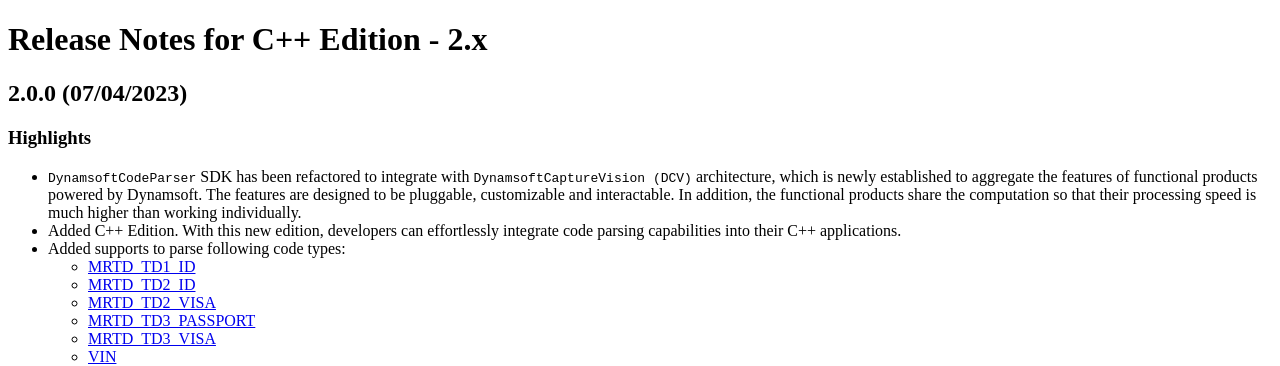
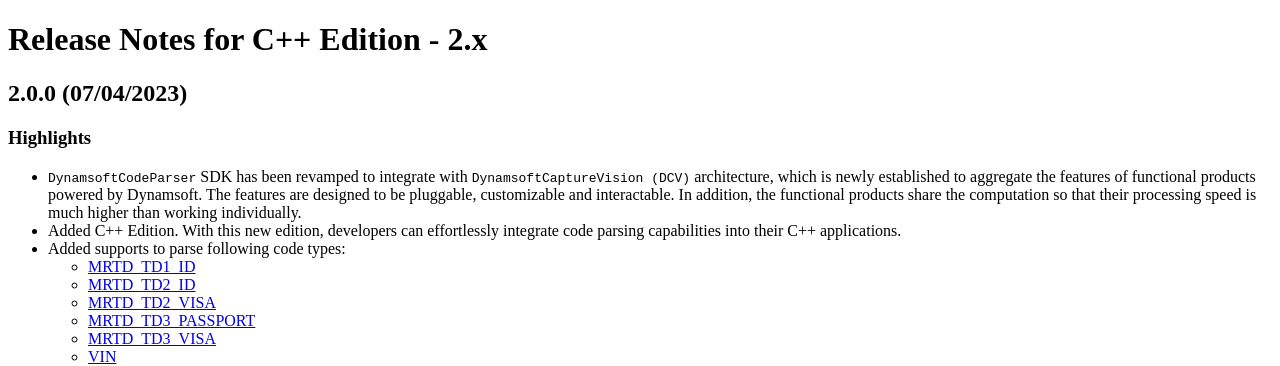
Before and after one commit to dynamsoft-docs/code-parser-docs-server, a Jekyll site: the page built from programming/cplusplus/release-notes/cpp-2.md, in a window 1280 px wide. Shown: the part 583-949 px from the top of the page. Built offline with Jekyll 4.4.1, drawn with Linux system fonts in a browser that asks for light colours.

Commit message:
Update product-highlight-2.0.0.md

```diff
--- a/_includes/release-notes/product-highlight-2.0.0.md
+++ b/_includes/release-notes/product-highlight-2.0.0.md
@@ -1,5 +1,5 @@
 
-* `DynamsoftCodeParser` SDK has been refactored to integrate with `DynamsoftCaptureVision (DCV)` architecture, which is newly established to aggregate the features of functional products powered by Dynamsoft. The features are designed to be pluggable, customizable and interactable. In addition, the functional products share the computation so that their processing speed is much higher than working individually.
+* `DynamsoftCodeParser` SDK has been revamped to integrate with `DynamsoftCaptureVision (DCV)` architecture, which is newly established to aggregate the features of functional products powered by Dynamsoft. The features are designed to be pluggable, customizable and interactable. In addition, the functional products share the computation so that their processing speed is much higher than working individually.
 * Added C++ Edition. With this new edition, developers can effortlessly integrate code parsing capabilities into their C++ applications.
 * Added supports to parse following code types:
   * [MRTD_TD1_ID]({{ site.code_types }}mrtd.html)
```
